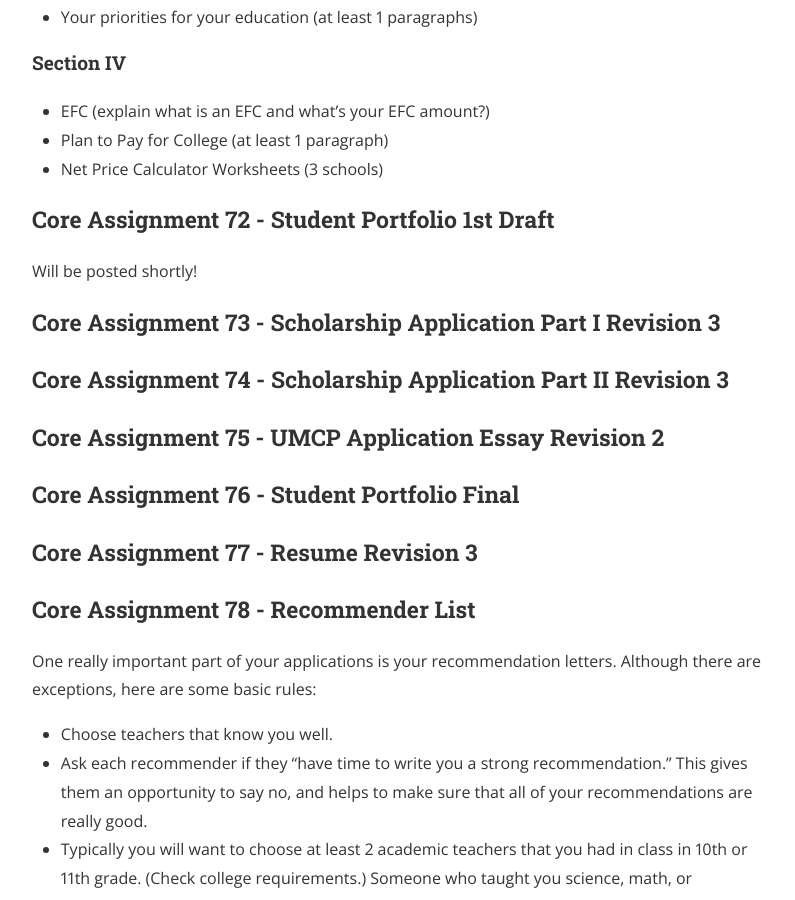
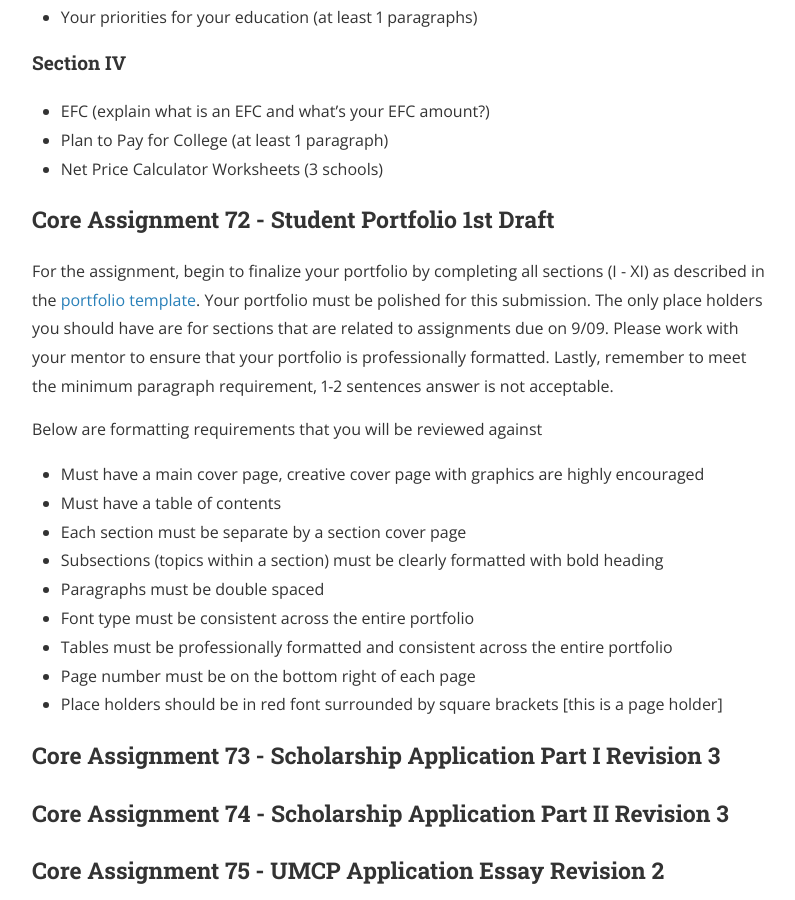
Before and after one commit to wrgr/cppbook, a Jekyll site: the page built from assignments.md, in a window 1280 px wide and 900 px high, scrolled down 34262 px. Shown: the whole window, without its empty margins (240-1035 px from the left). Built offline with Jekyll 4.4.1, drawn with Linux system fonts in a browser that asks for light colours; nearby versions of some CDN libraries; a style sheet for code colours, icons or effects is not loaded.

Commit message:
adding portfolio assignment

```diff
--- a/assignments.md
+++ b/assignments.md
@@ -1022,7 +1022,19 @@ For this portfolio check please continue to work on formatting and organization
 
 ### Core Assignment 72 - Student Portfolio 1st Draft
 
-Will be posted shortly!
+For the assignment, begin to finalize your portfolio by completing all sections (I - XI) as described in the [portfolio template](https://drive.google.com/file/d/0BwvvsVXUJv7JMjJsVER6SjNyd1U/).  Your portfolio must be polished for this submission. The only place holders you should have are for sections that are related to assignments due on 9/09. Please work with your mentor to ensure that your portfolio is professionally formatted. Lastly, remember to meet the minimum paragraph requirement, 1-2 sentences answer is not acceptable.
+
+Below are formatting requirements that you will be reviewed against
+
+- Must have a main cover page, creative cover page with graphics are highly encouraged
+- Must have a table of contents
+- Each section must be separate by a section cover page
+- Subsections (topics within a section) must be clearly formatted with bold heading
+- Paragraphs must be double spaced
+- Font type must be consistent across the entire portfolio
+- Tables must be professionally formatted and consistent across the entire portfolio
+- Page number must be on the bottom right of each page
+- Place holders should be in red font surrounded by square brackets [this is a page holder]
 
 #### [](#ca073)
 
```
